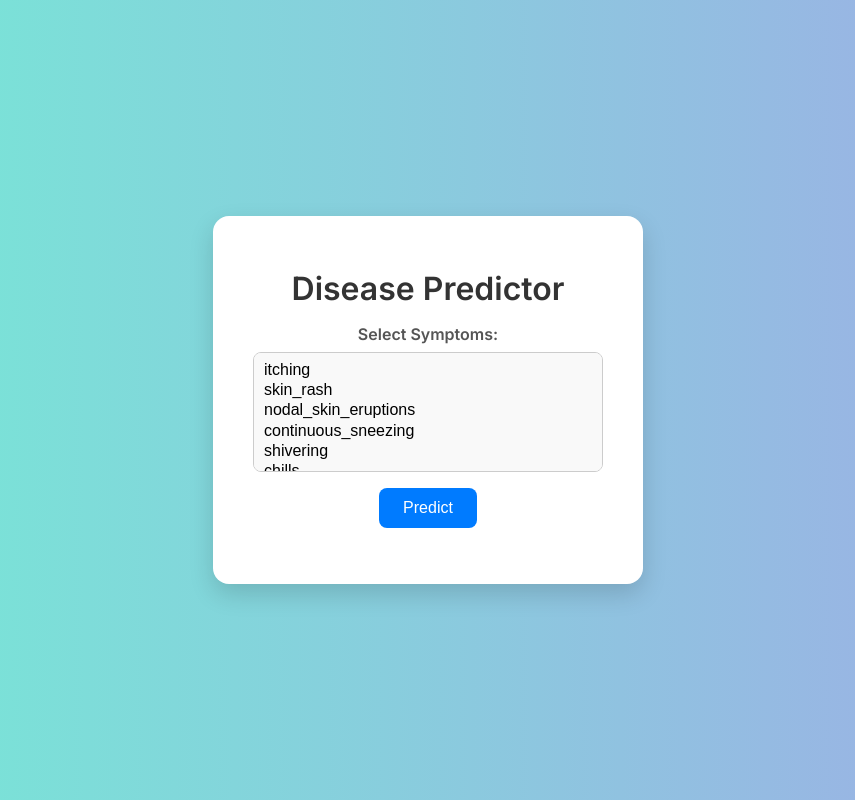
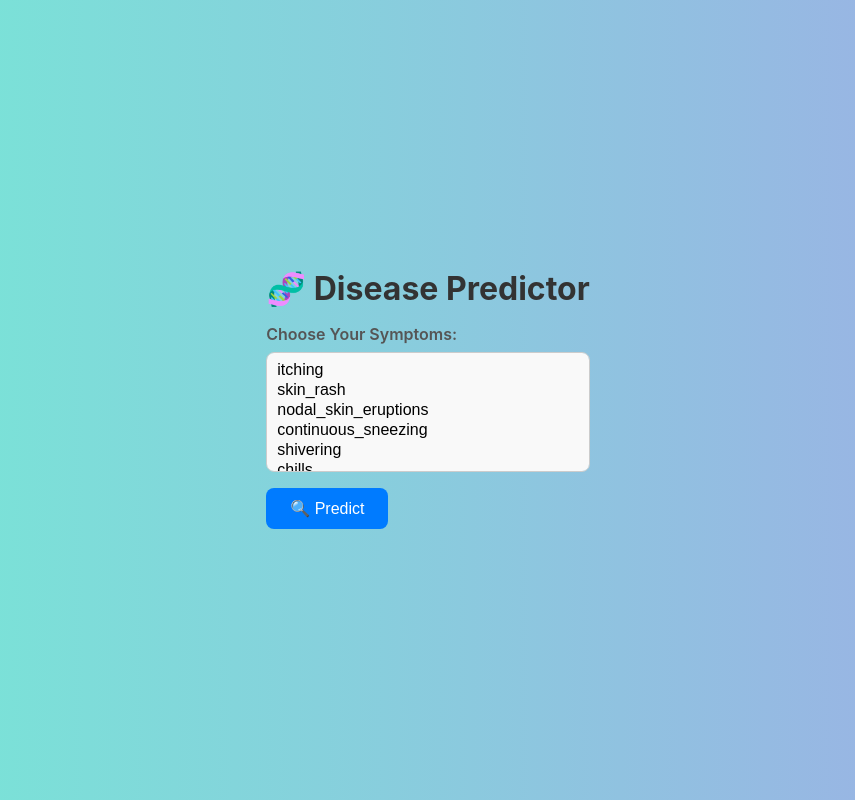
Before and after one commit to ramcharan-mekalacheruvu/Disease-Predictor, a Flask app: page / in a window 1280 px wide. Shown: the whole page, without its empty margins (212-1067 px from the left). Run offline with Flask 3, Linux system fonts and the light colour scheme.

Commit message:
Update index.html

```diff
--- a/templates/index.html
+++ b/templates/index.html
@@ -4,15 +4,15 @@
   <meta charset="UTF-8">
   <title>Disease Predictor</title>
   <link rel="stylesheet" href="{{ url_for('static', filename='style.css') }}">
-  <link href="https://fonts.googleapis.com/css2?family=Inter:wght@400;600&display=swap" rel="stylesheet">
+  <link href="https://fonts.googleapis.com/css2?family=Poppins:wght@400;600&display=swap" rel="stylesheet">
 </head>
 <body>
-  <div class="container">
-    <h1>Disease Predictor</h1>
+  <div class="glass-card">
+    <h1>🧬 Disease Predictor</h1>
     <form id="symptom-form">
-      <label for="symptoms">Select Symptoms:</label>
+      <label for="symptoms">Choose Your Symptoms:</label>
       <select id="symptoms" multiple required></select>
-      <button type="submit">Predict</button>
+      <button type="submit">🔍 Predict</button>
     </form>
     <div id="result-container">
       <h2 id="result"></h2>
```
